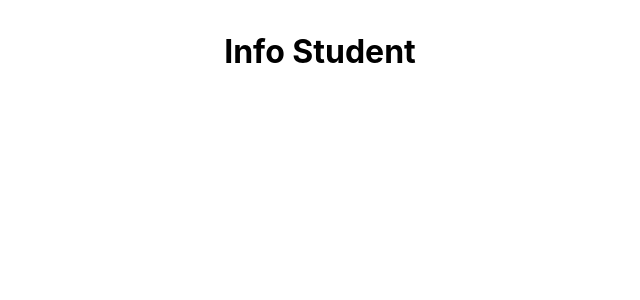
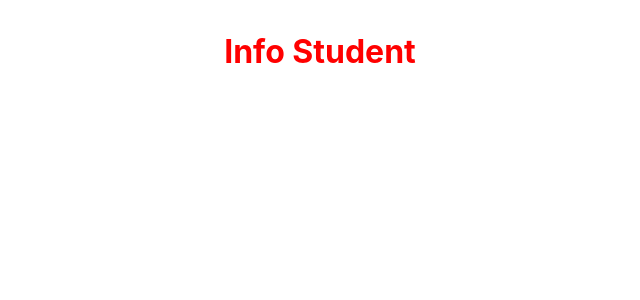
Before and after one commit to DinoFazlic/InfoStudent, a React (Create React App) app in the folder frontend/: page / in a window 1280 px wide. Shown: the top 300 px of the page, without its empty margins (320-960 px from the left). Built offline with nearby package versions, Linux system fonts and the light colour scheme.

Commit message:
Proba Promjena naslova u crveno

```diff
--- a/frontend/src/styles/App.module.css
+++ b/frontend/src/styles/App.module.css
@@ -2,3 +2,7 @@
     text-align: center;
     margin-top: 2rem;
   }
+
+.app h1 {
+    color: red;
+}
```
